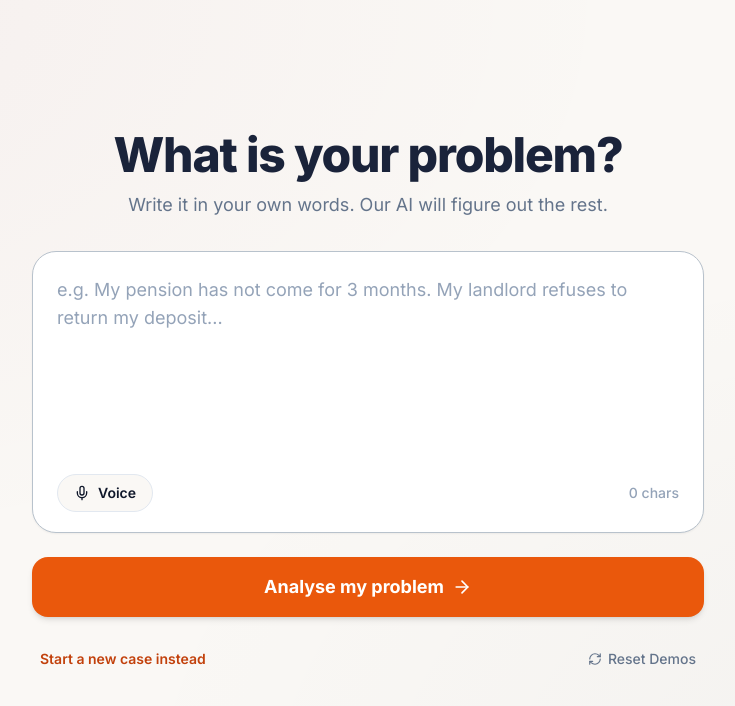
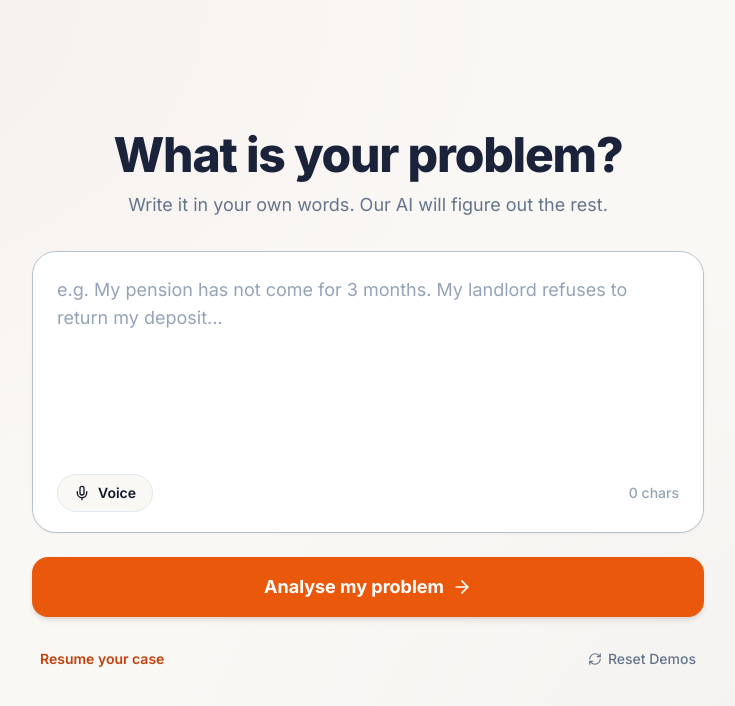
Before and after one commit to Manipal-Map/JanAdhikar-v2, a React (Vite) app in the folder frontend/: page / in a window 1280 px wide. Shown: the top 706 px of the page, without its empty margins (272-1007 px from the left). Built offline with nearby package versions, Linux system fonts and the light colour scheme; no server answers.

Commit message:
Update buttons and comments in GatewayView component

```diff
--- a/frontend/src/views/GatewayView.jsx
+++ b/frontend/src/views/GatewayView.jsx
@@ -79,12 +79,12 @@ export default function GatewayView() {
             </button>
 
             <div className="mt-8 flex items-center justify-between px-2">
-              <button onClick={() => setResumeMode(true)} className="text-[#C2410C] font-semibold text-sm hover:underline">Start a new case instead</button>
-              <button className="text-slate-500 flex items-center gap-1.5 text-sm font-medium hover:text-ashoka-navy"><RefreshCw size={14}/> Reset Demos</button>
+              <button onClick={() => setResumeMode(true)} className="text-[#C2410C] font-semibold text-sm hover:underline">Resume your case</button>
+              <button onClick={() => window.location.reload()} className="text-slate-500 flex items-center gap-1.5 text-sm font-medium hover:text-ashoka-navy"><RefreshCw size={14}/> Reset Demos</button>
             </div>
           </motion.div>
         ) : (
-          /* --- RESUME CASE SCREEN (MATCHES YOUR IMAGE) --- */
+          /* --- RESUME CASE SCREEN --- */
           <motion.div key="resume" initial={{ opacity: 0, scale: 0.98 }} animate={{ opacity: 1, scale: 1 }} exit={{ opacity: 0, scale: 0.98 }} className="w-full max-w-lg bg-white p-8 rounded-3xl shadow-xl border border-slate-100 text-center">
             <div className="w-14 h-14 bg-indigo-50 text-[#1a233a] rounded-2xl flex items-center justify-center mx-auto mb-6">
               <FolderOpen size={28} />
```
